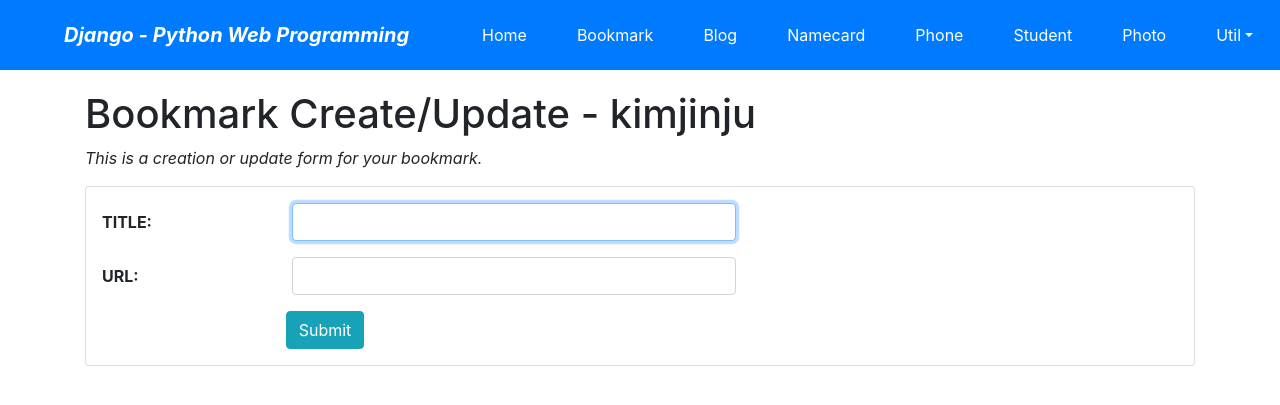
After one commit to laverpearl/django_project, a Django app: page /bookmark/add/ in a window 1280 px wide. The commit adds this page. Shown: the top 405 px of the page. Run offline with Django 3.2, Linux system fonts and the light colour scheme; a user stored in the database is signed in; parts of the project's set-up code (start-up, migrations or seed data) failed here and were passed over; some libraries are stand-ins or nearby versions.

Commit message:
11장 콘텐츠 편집기능 추가

```diff
--- a/blog/urls.py
+++ b/blog/urls.py
@@ -25,4 +25,12 @@ urlpatterns = [
     path('tag/<str:tag>/', views.TaggedObjectLV.as_view(), name='tagged_object_list'),
 
     path('serch/', views.SearchFormView.as_view(), name='search'),
+
+    path('add/', views.PostCreateView.as_view(), name="add"),
+
+    path('change/', views.PostChangeLV.as_view(), name="change"),
+
+    path('<int:pk>/update/', views.PostUpdateView.as_view(), name="update"),
+
+    path('<int:pk>/delete/', views.PostDeleteView.as_view(), name="delete"),
 ]
--- /dev/null
+++ b/bookmark/templates/bookmark/bookmark_form.html
@@ -0,0 +1,42 @@
+{% extends "base.html" %}
+{% load widget_tweaks %}
+
+{% block title %}bookmark_form.html{% endblock %}
+
+{% block content %}
+
+<h1>Bookmark Create/Update - {{user}} </h1>
+<p class="font-italic">This is a creation or update form for your bookmark. </p>
+
+{% if form.errors %}
+<div class="alert alert-danger">
+    <div class="font-weight-bold">Wrong! Please correct the error(s) below. </div>
+    {{ form.errors }}
+</div>
+{% endif %}
+
+<form action="." method="post" class="card pt-3">{% csrf_token %}
+
+    <div class="form-group row">
+        {{ form.title|add_label_class:"col-form-label col-sm-2 ml-3 font-weight-bold" }}
+        <div class="col-sm-5">
+            {{ form.title|add_class:"form-control"|attr:"autofocus" }}
+        </div>
+    </div>
+
+    <div class="form-group row">
+        {{ form.url|add_label_class:"col-form-label col-sm-2 ml-3 font-weight-bold" }}
+        <div class="col-sm-5">
+            {{ form.url|add_class:"form-control" }}
+        </div>
+    </div>
+
+    <div class="form-group">
+        <div class="offset-sm-2 col-sm-5">
+            <input type="submit" value="Submit" class="btn btn-info"/>
+        </div>
+    </div>
+
+</form>
+
+{% endblock %}
--- a/bookmark/urls.py
+++ b/bookmark/urls.py
@@ -1,11 +1,15 @@
 from django.urls import path
-from bookmark.views import BookmarkLV, BookmarkDV
-
+# from bookmark.views import BookmarkLV, BookmarkDV
 from bookmark import views
 
 app_name = 'bookmark'
 urlpatterns = [
-    path('', BookmarkLV.as_view(), name='index'),
-    path('<int:pk>/', BookmarkDV.as_view(), name='detail'),
-    path('search/', views.SearchFormView.as_view(), name='search'),
+    path('', views.BookmarkLV.as_view(), name='index'),
+    path('<int:pk>/', views.BookmarkDV.as_view(), name='detail'),
+    #path('search/', views.SearchFormView.as_view(), name='search'),
+
+    path('add/', views.BookmarkCreateView.as_view(), name="add"),
+    path('change/', views.BookmarkChangeLV.as_view(), name="change"),
+    path('<int:pk>/update/', views.BookmarkUpdateView.as_view(), name="update"),
+    path('<int:pk>/delete', views.BookmarkDeleteView.as_view(), name="delete"),
 ]
--- a/bookmark/views.py
+++ b/bookmark/views.py
@@ -2,10 +2,15 @@ from django.shortcuts import render
 from django.views.generic import ListView, DetailView
 from bookmark.models import Bookmark
 
+from django.views.generic import CreateView, UpdateView, DetailView
+from django.contrib.auth.mixins import LoginRequiredMixin
+from django.urls import reverse_lazy
+from mysite.views import OwnerOnlyMixin
 from django.views.generic import FormView
 from bookmark.forms import BookmarkSearchForm
 from django.db.models import Q
 from django.shortcuts import render
+
 
 # Create your views here.
 
@@ -32,3 +37,31 @@ class SearchFormView(FormView):
         context['object_list'] = bookmark_list
 
         return render(self.request, self.template_name, context)  # No Redirection
+
+
+class BookmarkCreateView(LoginRequiredMixin, CreateView):
+    model = Bookmark
+    fields = ['title', 'url']
+    success_url = reverse_lazy('bookmark:index')
+
+    def form_valid(self, form):
+        form.instance.owner = self.request.user
+        return super().form_valid(form)
+
+
+class BookmarkChangeLV(LoginRequiredMixin, ListView):
+    template_name = 'bookmark/bookmark_change_list.html'
+
+    def get_queryset(self):
+        return Bookmark.objects.filter(owner=self.request.user)
+
+
+class BookmarkUpdateView(OwnerOnlyMixin, UpdateView):
+    model = Bookmark
+    fields = ['title', 'url']
+    success_url = reverse_lazy('bookmark:index')
+
+
+class BookmarkDeleteView(OwnerOnlyMixin, DetailView):
+    model = Bookmark
+    success_url = reverse_lazy('bookmark:index')
--- a/templates/base.html
+++ b/templates/base.html
@@ -51,6 +51,33 @@
                     <a class="dropdown-item" href="">Photo Search</a>
                 </div>
             </li>
+
+
+
+            <li class="nav-item dropdown mx-1 btn btn-primary">
+                <a class="nav-link dropdown-toggle text-white" href="#" data-toggle="dropdown">Add</a>
+                <div class="dropdown-menu">
+                    <a class="dropdown-item" href="{% url 'bookmark:add' %}">Bookmark</a>
+                    <a class="dropdown-item" href="{% url 'blog:add' %}">Post</a>
+                    <div class="dropdown-divider"></div>
+                    <a class="dropdown-item" href="">Album</a>
+                    <a class="dropdown-item" href="">Photo</a>
+                </div>
+            </li>
+
+            <li class="nav-item dropdown mx-1 btn btn-primary">
+                <a class="nav-link dropdown-toggle text-white" href="#" data-toggle="dropdown">Change</a>
+                <div class="dropdown-menu">
+                    <a class="dropdown-item" href="{% url 'bookmark:change' %}">Bookmark</a>
+                    <a class="dropdown-item" href="{% url 'blog:change' %}">Post</a>
+                    <div class="dropdown-divider"></div>
+                    <a class="dropdown-item" href="">Album</a>
+                    <a class="dropdown-item" href="">Photo</a>
+                </div>
+            </li>
+
+
+
         </ul>
         <form class="form-inline my-2" action="" method="post"> {% csrf_token %}
             <input class="form-control mr-sm-2" type="search" placeholder="global search" name="search_word">
```
Also changed, not shown: blog/models.py (+8 -0 lines), blog/templates/blog/post_change_list.html (added, +36 -0 lines), blog/templates/blog/post_confirm_delete.html (added, +15 -0 lines), blog/templates/blog/post_form.html (added, +58 -0 lines), blog/views.py (+34 -3 lines), bookmark/templates/bookmark/bookmark_change_list.html (added, +36 -0 lines), bookmark/templates/bookmark/bookmark_confirm_delete.html (added, +15 -0 lines), mysite/views.py (+13 -1 lines), db.sqlite3.
